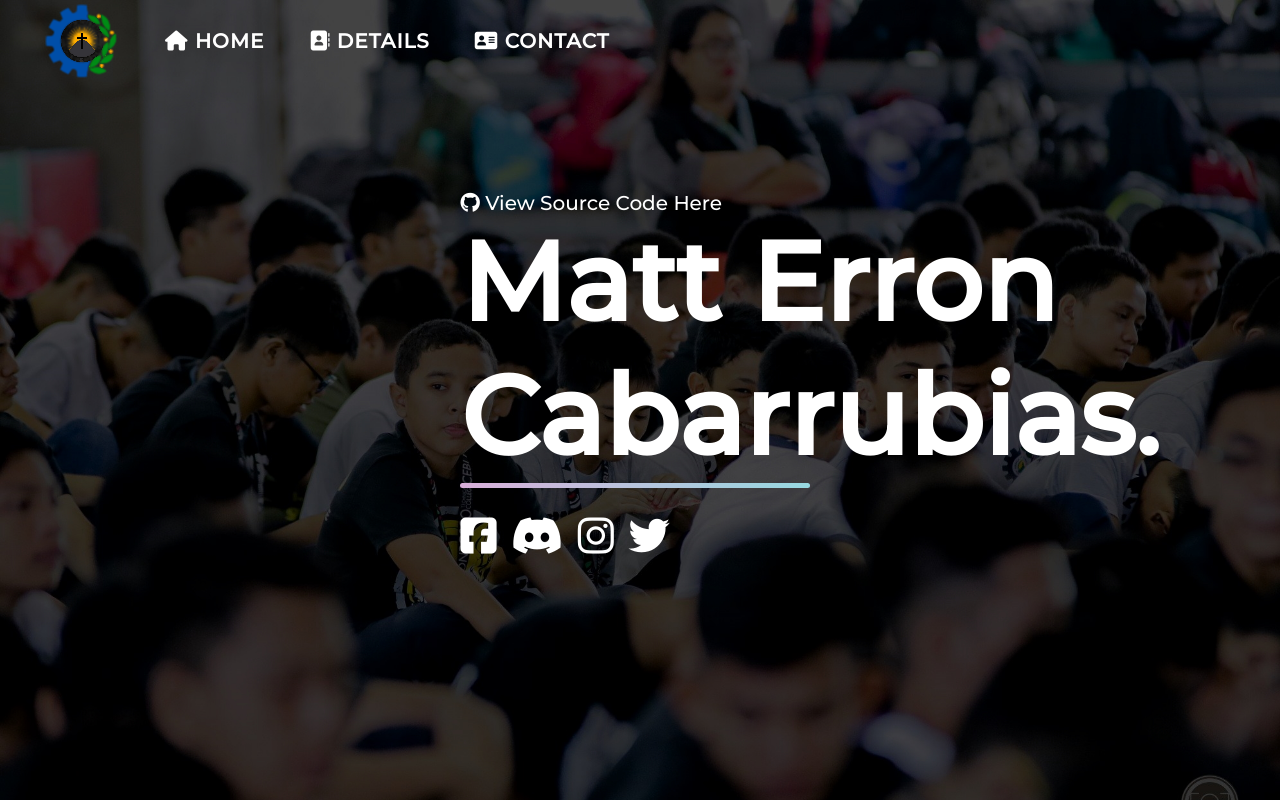
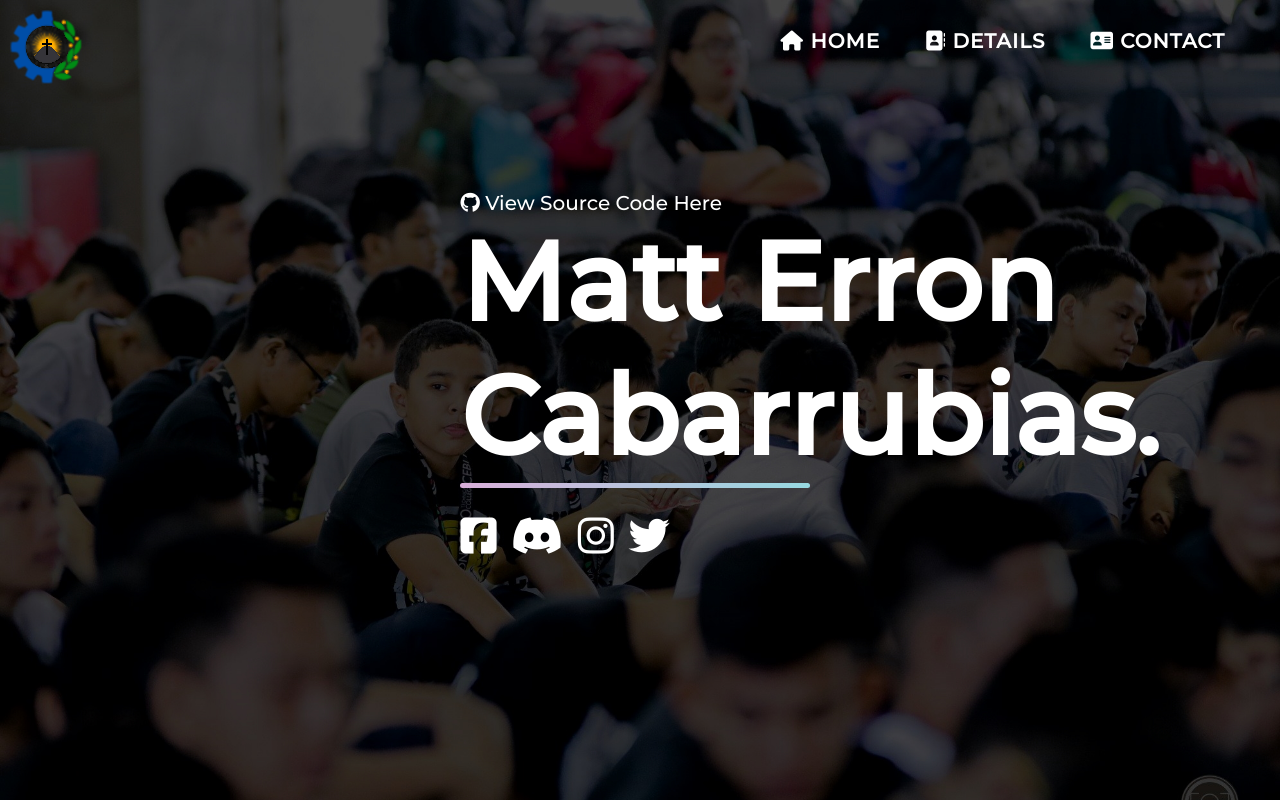
Before and after one commit to devliqht/website, a plain HTML site: page index.html in a window 1280 px wide. Drawn offline with nearby package versions, Linux system fonts and the light colour scheme.

Commit message:
Change header position

```diff
--- a/css/navbar.css
+++ b/css/navbar.css
@@ -1,6 +1,6 @@
 .navbar-flex {
     display: flex;
-    flex-direction: row;
+    flex-direction: row-reverse;
     height: 92px;
     width: 100%;
     background: rgba(0,0,0,0);
@@ -8,6 +8,7 @@
     transition: 0.3s;
     overflow-x: hidden;
     padding-top: 29px;
+    padding-right: 55px;
     -ms-overflow-style: none;
     scrollbar-width: none;
     z-index: 4;
@@ -124,11 +125,11 @@
     filter: drop-shadow(5px 5px 7px black);
 }
 
-.navbar-flex > a > .dbtc {
-    width: 100%;
+.dbtc {
+    position: fixed;
     min-width: 50px;
-    position: relative;
-    bottom: 80%;
+    padding-left: 10px;
+    padding-top: 10px;
 }
 
 i {
--- a/css/page.css
+++ b/css/page.css
@@ -79,6 +79,13 @@ page {
     background-color: var(--lightdark);
     background-size: cover;
     min-width: 100%;
+} .details_section > h1.title_text {
+    color: white;
+    font-size: 55px;
+    transition: 0.4s;
+    height: 50%;
+    cursor: default;
+    padding: 5%;
 } .about_section {
     margin: auto;
     width: 100%;
--- a/css/responsive.css
+++ b/css/responsive.css
@@ -61,6 +61,9 @@
     .intro > .intro_text {
         padding-top: 0%;
     }
+    .dbtc {
+        display: none;
+    }
 }
 
 
--- a/index.html
+++ b/index.html
@@ -17,12 +17,12 @@
     <body>
         <grid-display id="grid-display">
             <header>
+                <img src="assets/ic/dbtc.png" class="dbtc">
                 <div id="navbar-1" class="navbar-flex">
                     <img class="responsive_sidebar_icon" src="assets/ic/sidebar.png" onclick="open_sidebar();">
-                    <a href="dbtc-cebu.net"><img src="assets/ic/dbtc.png" class="dbtc"></a>
+                    <a href=#about class="hoverable" id="topnav"><i class="fas fa-address-card"></i>  CONTACT</a>
+                    <a href=#details class="hoverable" id="topnav"><i class="fas fa-address-book"></i>   DETAILS</a>
                     <a href=#firstpart class="hoverable" id="topnav"><i class="fas fa-home"></i>  HOME</a>
-                    <a href=#details class="hoverable" id="topnav"><i class="fas fa-address-book"></i>   DETAILS</a>
-                    <a href=#about class="hoverable" id="topnav"><i class="fas fa-address-card"></i>  CONTACT</a>
                 </div>
             </header>
             <sidebar id="sidebar">
@@ -56,7 +56,7 @@
                 </div>
                 <a name="details">
                     <div class="details_section">
-                        <!--To be continued-->
+                        <h1 class="title_text">About myself...</h1>
                     </div>
                 </a>
                 <a name="about">
```
Also changed, not shown: js/main.js (line endings or trailing spaces).
